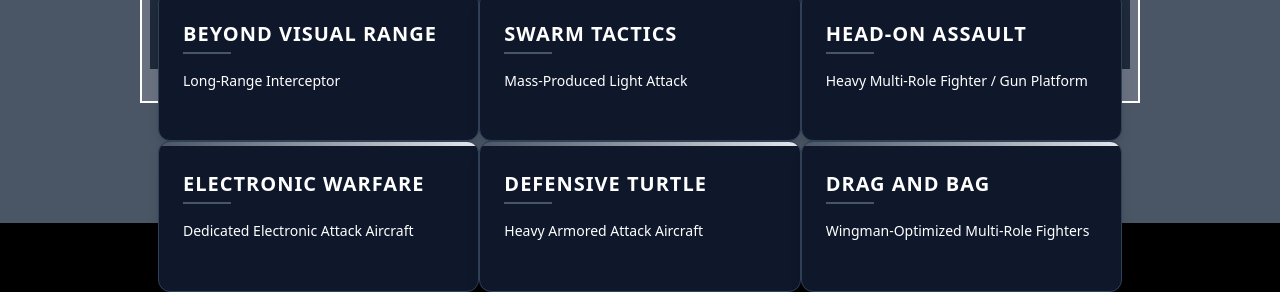
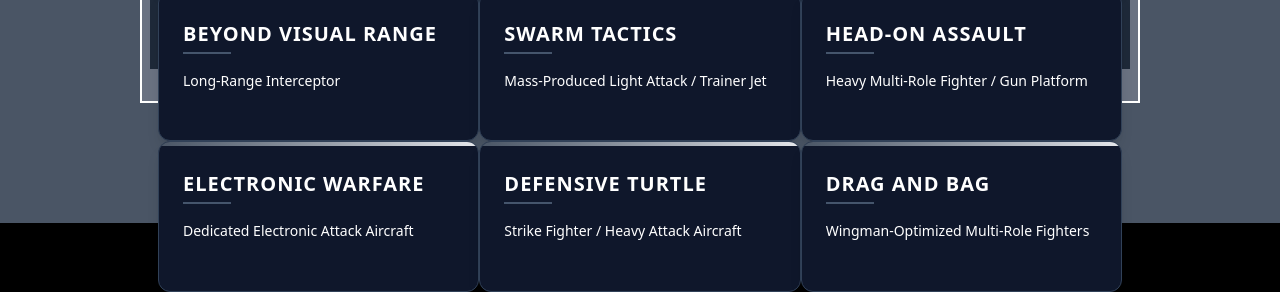
Before and after one commit to KeremVona/Fighting-2, a React (Vite) app in the folder client/: page /game in a window 1280 px wide. Shown: the part 625-917 px from the top of the page. Built offline with nearby package versions, Linux system fonts and the light colour scheme.

Commit message:
fighter strategies revamp

```diff
--- a/client/src/data/fighterStrategies.json
+++ b/client/src/data/fighterStrategies.json
@@ -1,42 +1,62 @@
 [
   {
     "strategy": "Manuever",
-    "fighter": "Lightweight Dogfighter / Interceptor"
+    "class": "Lightweight Dogfighter / Interceptor",
+    "description": "Excellent turn rate, high thrust-to-weight ratio, very agile.",
+    "fighter_airplane_names": ["F-16", "MiG-29"]
   },
   {
     "strategy": "Boom-and-Zoom",
-    "fighter": "Heavy High-Altitude Interceptor / Superiority Fighter"
+    "class": "Heavy High-Altitude Interceptor / Superiority Fighter",
+    "description": "Great speed, high service ceiling, powerful engine for quick climbs.",
+    "fighter_airplane_names": ["F-15", "Su-27"]
   },
   {
     "strategy": "Energy Fighting",
-    "fighter": "Tactical Fighter / Energy-Retention Specialist"
+    "class": "Tactical Fighter / Energy-Retention Specialist",
+    "description": "Maintains speed well in turns, excellent climb rate, focuses on altitude advantage.",
+    "fighter_airplane_names": ["F-14", "Typhoon"]
   },
   {
     "strategy": "Stealth Ambush",
-    "fighter": "Fifth-Generation Stealth Fighter"
+    "class": "Fifth-Generation Stealth Fighter",
+    "description": "Low observable design (reduced radar cross-section), internal weapons bays.",
+    "fighter_airplane_names": ["F-22", "J-20"]
   },
   {
     "strategy": "Beyond Visual Range",
-    "fighter": "Long-Range Interceptor"
+    "class": "Long-Range Interceptor",
+    "description": "Large radar, high-speed flight profile, capacity for heavy BVR missile loads.",
+    "fighter_airplane_names": ["Su-35", "F/A-18E/F"]
   },
   {
     "strategy": "Swarm Tactics",
-    "fighter": "Mass-Produced Light Attack"
+    "class": "Mass-Produced Light Attack / Trainer Jet",
+    "description": "Cheap to manufacture, simple systems, can be deployed in large numbers.",
+    "fighter_airplane_names": ["A-4 Skyhawk", "L-39 Albatros"]
   },
   {
     "strategy": "Head-On Assault",
-    "fighter": "Heavy Multi-Role Fighter / Gun Platform"
+    "class": "Heavy Multi-Role Fighter / Gun Platform",
+    "description": "Durable airframe, very heavy cannon armament, robust systems.",
+    "fighter_airplane_names": ["A-10 Warthog", "Su-25"]
   },
   {
     "strategy": "Electronic Warfare",
-    "fighter": "Dedicated Electronic Attack Aircraft"
+    "class": "Dedicated Electronic Attack Aircraft",
+    "description": "Equipped with sophisticated jamming pods and electronic countermeasures systems.",
+    "fighter_airplane_names": ["EA-18G Growler"]
   },
   {
     "strategy": "Defensive Turtle",
-    "fighter": "Heavy Armored Attack Aircraft"
+    "class": "Strike Fighter / Heavy Attack Aircraft",
+    "description": "Extremely durable airframe, substantial armor plating, large payload capacity.",
+    "fighter_airplane_names": ["F-117 Nighthawk", "Su-34"]
   },
   {
     "strategy": "Drag and Bag",
-    "fighter": "Wingman-Optimized Multi-Role Fighters"
+    "class": "Wingman-Optimized Multi-Role Fighters",
+    "description": "Versatile fighters with excellent data-linking and communication systems. (Often two identical aircraft, e.g., F-35 paired with F-35)",
+    "fighter_airplane_names": ["F-35"]
   }
 ]
--- a/client/src/pages/Game.tsx
+++ b/client/src/pages/Game.tsx
@@ -9,8 +9,8 @@ interface GameProps {
 }
 
 /*
-Maneuver - Lightweight Dogfighter / Interceptor
-Boom-and-Zoom - Heavy High-Altitude Interceptor / Superiority Fighter
+Maneuver - Lightweight Dogfighter / Interceptor - F-16, MiG-29
+Boom-and-Zoom - Heavy High-Altitude Interceptor / Superiority Fighter - F-15, Su-27
 Energy Fighting - Tactical Fighter / Energy-Retention Specialist
 Stealth Ambush - Fifth-Generation Stealth Fighter
 Beyond Visual Range - Long-Range Interceptor
@@ -84,7 +84,7 @@ const Game: React.FC<GameProps> = ({ onPhaseComplete }) => {
                     <StrategyCard
                       key={index}
                       strategy={strategy.strategy}
-                      fighter={strategy.fighter}
+                      fighter={strategy.class}
                     />
                   ))}
                 </div>
```
